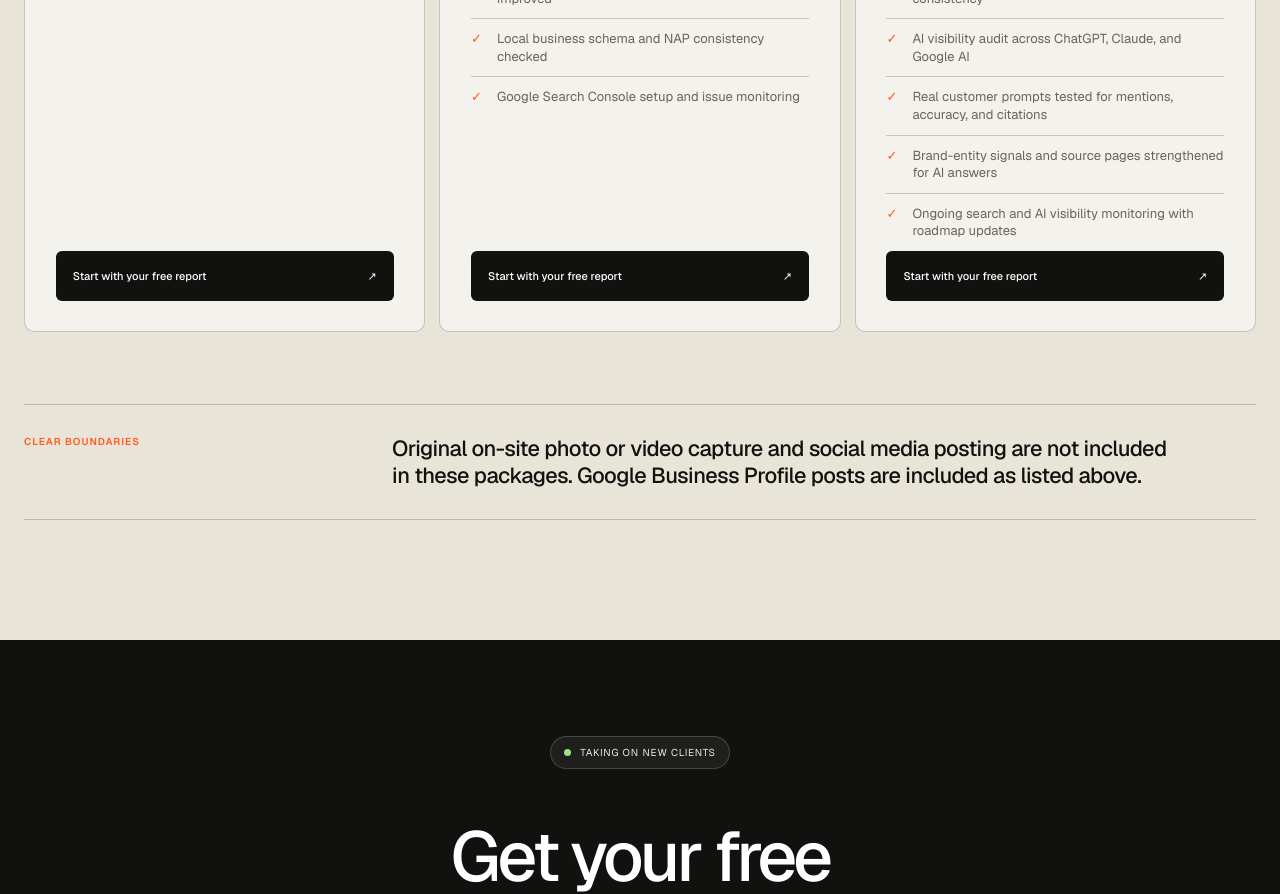
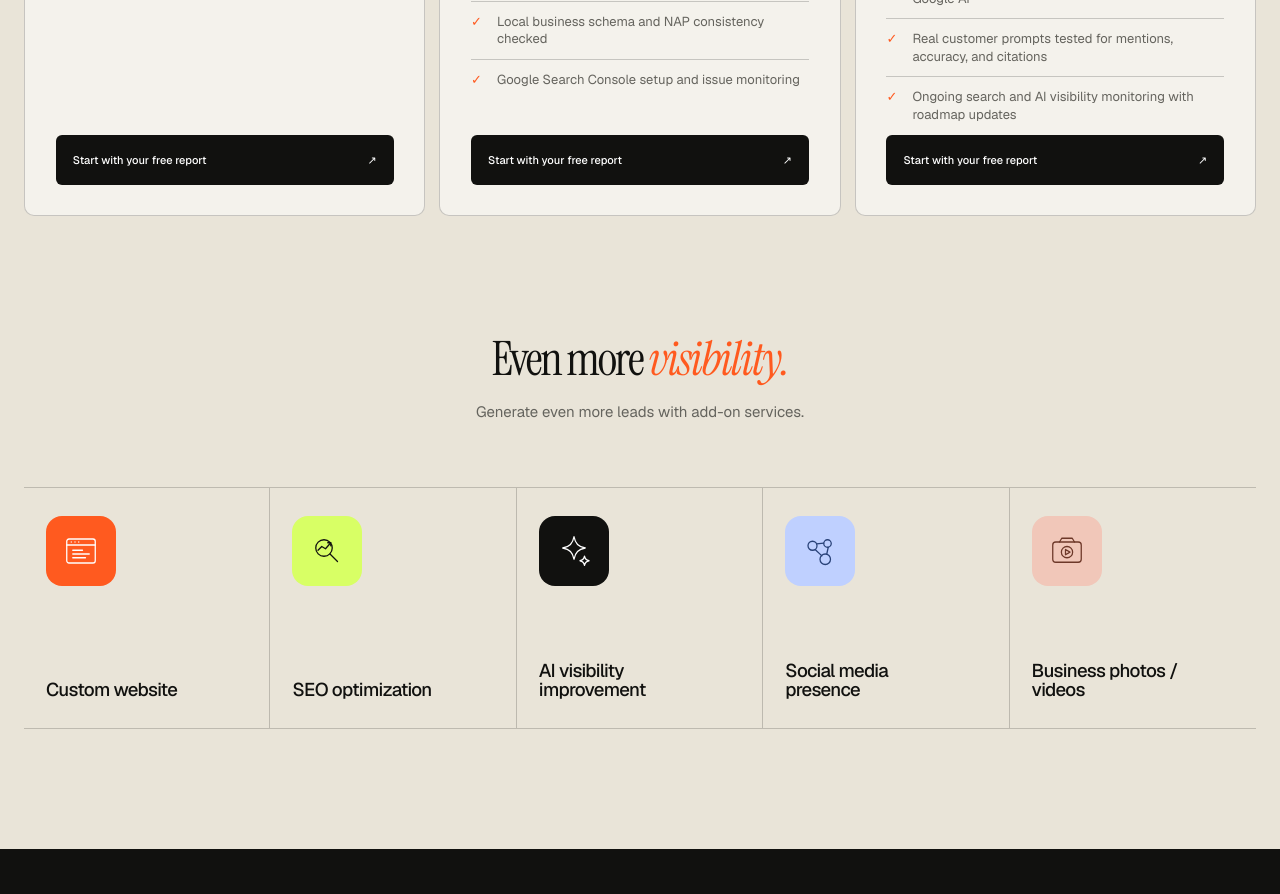
Before and after one commit to cdog2897/wolin.dev, a React (Vite) app: page / in a window 1280 px wide. Shown: the part 2140-3034 px from the top of the page. Built offline with nearby package versions, Linux system fonts and the light colour scheme.

Commit message:
Refine package details and restore add-ons

```diff
--- a/src/BusinessSite.css
+++ b/src/BusinessSite.css
@@ -1039,33 +1039,6 @@
   transform: translateY(-2px);
 }
 
-.business-scope-note {
-  display: grid;
-  grid-template-columns: minmax(120px, 0.28fr) minmax(0, 0.72fr);
-  gap: 32px;
-  margin-top: 72px;
-  padding: 30px 0;
-  border-top: 1px solid var(--line);
-  border-bottom: 1px solid var(--line);
-}
-
-.business-scope-note > span {
-  color: var(--orange);
-  font-size: 10px;
-  font-weight: 600;
-  letter-spacing: 0.1em;
-  text-transform: uppercase;
-}
-
-.business-scope-note p {
-  max-width: 780px;
-  margin: 0;
-  font-size: clamp(17px, 1.7vw, 23px);
-  font-weight: 500;
-  letter-spacing: -0.025em;
-  line-height: 1.25;
-}
-
 .business-addons {
   padding-top: 120px;
 }
@@ -1331,7 +1304,6 @@
   .business-package-explorer.has-active .business-package-grid article.is-active { min-height: auto; }
   .business-package-detail { min-height: auto; }
   .business-package-detail-copy { grid-template-columns: 1fr; gap: 24px; }
-  .business-scope-note { grid-template-columns: 1fr; gap: 14px; }
   .business-addon-grid { grid-template-columns: repeat(2, 1fr); }
   .business-addon-grid article { border-bottom: 1px solid var(--line); }
   .business-addon-grid article:nth-child(2n) { border-right: 0; }
@@ -1382,8 +1354,6 @@
   .business-service-grid h3 { font-size: 30px; }
   .business-package-grid article { padding-inline: 20px; }
   .business-package-description { min-height: 0; }
-  .business-scope-note { margin-top: 48px; }
-  .business-scope-note p { font-size: 17px; }
   .business-package-detail { padding: 20px; }
   .business-package-detail-copy h4 { font-size: 32px; }
   .business-detail-visual { height: 370px; }
--- a/src/BusinessSite.tsx
+++ b/src/BusinessSite.tsx
@@ -7,7 +7,7 @@ const packages = [
     name: 'Starter',
     price: '$279',
     cadence: 'monthly',
-    scope: 'Google Business Profile only',
+    scope: 'Google Business Profile',
     description: 'Hands-on care for the profile customers see in Google Search and Maps.',
     items: [
       'Complete Google Business Profile audit with prioritized findings',
@@ -15,9 +15,8 @@ const packages = [
       'Hours, service areas, address, phone, and contact details checked',
       'Logo, cover image, and existing photo placement reviewed',
       'One Google Business Profile post per month',
-      'Review-response guidance and reusable response templates',
       'Duplicate, suspended, or inaccurate listing issues flagged',
-      'Monthly report covering work completed, reviews, visibility, and next steps',
+      'Monthly report covering Google Business Profile status, ranking, and updates',
     ],
   },
   {
@@ -29,7 +28,7 @@ const packages = [
     description: 'Profile management plus practical fixes that make your website easier to find and use.',
     items: [
       'Everything in Starter',
-      'Two Google Business Profile posts per month instead of one',
+      'Two Google Business Profile posts per month',
       'Website health review for the pages that matter most',
       'Broken links, missing metadata, and heading issues fixed',
       'Basic on-page SEO for core service and location pages',
@@ -57,17 +56,86 @@ const packages = [
       'Keyword, competitor, service, and location opportunity research',
       'Service, location, FAQ, and authority content written or improved',
       'Conversion tracking, calls to action, and lead paths reviewed',
-      'Local citations and brand details checked for consistency',
       'AI visibility audit across ChatGPT, Claude, and Google AI',
       'Real customer prompts tested for mentions, accuracy, and citations',
-      'Brand-entity signals and source pages strengthened for AI answers',
       'Ongoing search and AI visibility monitoring with roadmap updates',
     ],
   },
 ]
 
+type AddOnType = 'website' | 'seo' | 'ai' | 'social' | 'media'
+
+const addOns: { name: string; icon: AddOnType }[] = [
+  { name: 'Custom website', icon: 'website' },
+  { name: 'SEO optimization', icon: 'seo' },
+  { name: 'AI visibility improvement', icon: 'ai' },
+  { name: 'Social media presence', icon: 'social' },
+  { name: 'Business photos / videos', icon: 'media' },
+]
+
 function Arrow() {
   return <span aria-hidden="true">↗</span>
+}
+
+function AddOnIcon({ type }: { type: AddOnType }) {
+  const commonProps = {
+    viewBox: '0 0 48 48',
+    fill: 'none',
+    stroke: 'currentColor',
+    strokeWidth: 1.7,
+    strokeLinecap: 'round' as const,
+    strokeLinejoin: 'round' as const,
+    'aria-hidden': true,
+  }
+
+  if (type === 'website') {
+    return (
+      <svg {...commonProps}>
+        <rect x="5" y="8" width="38" height="32" rx="3" />
+        <path d="M5 16h38M11 12h.01M16 12h.01M21 12h.01" />
+        <path d="M13 23h13M13 28h22M13 33h17" />
+      </svg>
+    )
+  }
+
+  if (type === 'seo') {
+    return (
+      <svg {...commonProps}>
+        <circle cx="20" cy="20" r="11" />
+        <path d="m28 28 10 10M12 23l5-5 5 3 7-8" />
+        <path d="M25 13h4v4" />
+      </svg>
+    )
+  }
+
+  if (type === 'ai') {
+    return (
+      <svg {...commonProps}>
+        <path d="M24 5c1.8 9.2 5.8 13.2 15 15-9.2 1.8-13.2 5.8-15 15-1.8-9.2-5.8-13.2-15-15C18.2 18.2 22.2 14.2 24 5Z" />
+        <path d="M38 31c.7 3.5 2.5 5.3 6 6-3.5.7-5.3 2.5-6 6-.7-3.5-2.5-5.3-6-6 3.5-.7 5.3-2.5 6-6Z" />
+      </svg>
+    )
+  }
+
+  if (type === 'social') {
+    return (
+      <svg {...commonProps}>
+        <circle cx="14" cy="17" r="6" />
+        <circle cx="34" cy="14" r="5" />
+        <circle cx="31" cy="35" r="7" />
+        <path d="m19.5 14.5 9.5-1M17.5 22l9 8.5M35 19l-2 9" />
+      </svg>
+    )
+  }
+
+  return (
+    <svg {...commonProps}>
+      <rect x="5" y="12" width="38" height="27" rx="4" />
+      <path d="m14 12 3-5h14l3 5" />
+      <circle cx="24" cy="25.5" r="7.5" />
+      <path d="m22 22 6 3.5-6 3.5v-7Z" />
+    </svg>
+  )
 }
 
 function RollupStat({
@@ -307,12 +375,17 @@ function BusinessSite() {
             ))}
           </div>
 
-          <div className="business-scope-note">
-            <span>Clear boundaries</span>
-            <p>
-              Original on-site photo or video capture and social media posting are not included
-              in these packages. Google Business Profile posts are included as listed above.
-            </p>
+          <div className="business-addons" id="addons">
+            <h3>Even more <em>visibility.</em></h3>
+            <p>Generate even more leads with add-on services.</p>
+            <div className="business-addon-grid">
+              {addOns.map((item) => (
+                <article key={item.name}>
+                  <span className={`business-addon-icon is-${item.icon}`}><AddOnIcon type={item.icon} /></span>
+                  <h4>{item.name}</h4>
+                </article>
+              ))}
+            </div>
           </div>
 
         </section>
```
